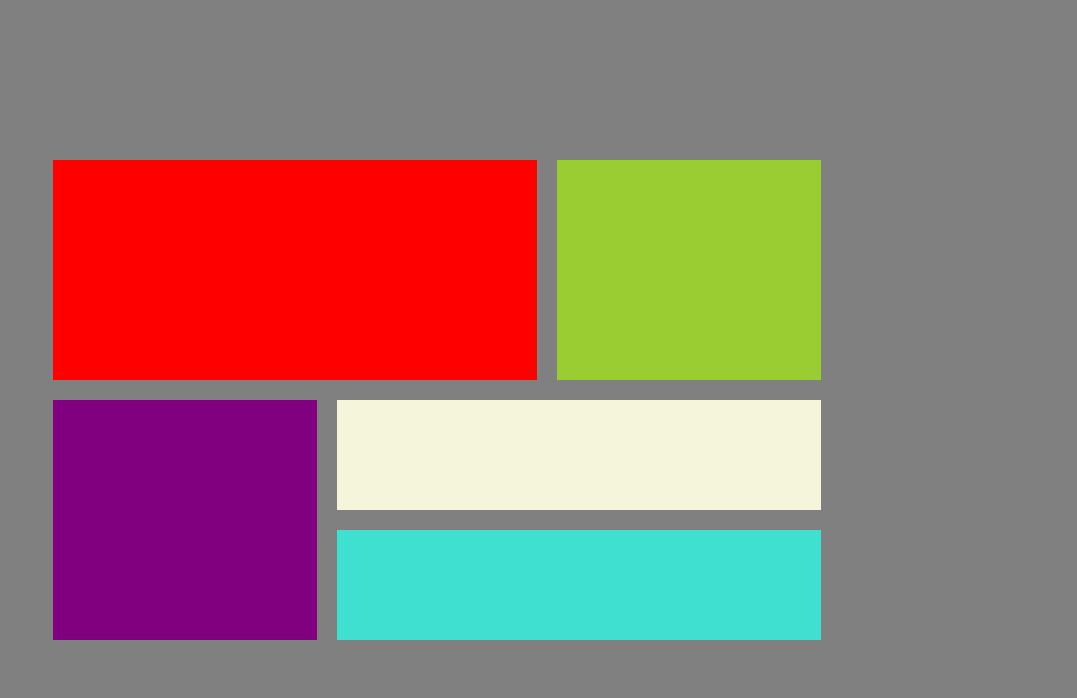
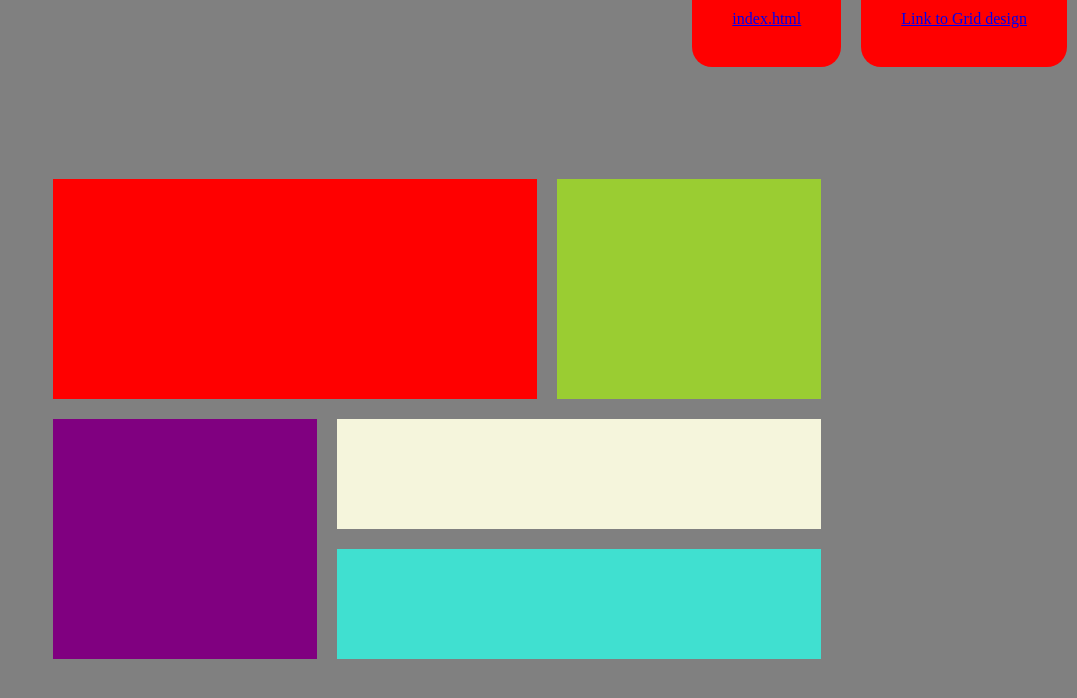
Before and after one commit to sossesam/CSS-Flexbox-and-Grid-Layout, a plain HTML site: page grid.html in a window 1280 px wide. Shown: the whole page, without its empty margins (203-1280 px from the left). Drawn offline with Linux system fonts and the light colour scheme.

Commit message:
addes link

```diff
--- a/grid.css
+++ b/grid.css
@@ -6,6 +6,7 @@ body{
     background-color: grey;
     height: 100vh;
     display: flex;
+    flex-direction: column;
 
 }
 #grid_container{
@@ -46,3 +47,12 @@ div{
     background-color: turquoise;
     grid-area: grid5;
 }
+#nav{
+    float: right;
+    padding: 10px;
+}
+a{
+    padding: 40px;
+    border-radius: 20px;
+    background-color: red;
+}
--- a/grid.html
+++ b/grid.html
@@ -9,6 +9,10 @@
 </head>
 
 <body>
+    <header>
+        <div id="nav"><a href="grid.html">Link to Grid design</a></div>
+        <div id="nav"><a href="index.html">index.html</a></div>
+    </header>
     <div id="grid_container">
         <div id="grid1"></div>
         <div id="grid2"></div>
--- a/style.css
+++ b/style.css
@@ -7,7 +7,7 @@
 #body{
     background-color: hsla(0, 0%, 100%, 0.75);;
     width: 100%;
-    height: 95vh;
+    height: 90vh;
     display: flex;
     justify-content: center;
     align-items: center;
@@ -62,6 +62,11 @@ button:hover{
    color: hsl(0, 0%, 95%);
    border: 2px solid hsl(0,0%, 95%, 1);
 }
+button:active{
+    background-color: hsla(0, 0%, 95%, 0);
+    color: hsl(0, 0%, 95%);
+    border: 2px solid hsl(0,0%, 95%, 1);
+ }
 p{
     font-family: 'Lexend Deca', sans-serif;
     font-weight: 400;
@@ -73,3 +78,8 @@ h1{
     float: right;
     padding: 10px;
 }
+a{
+    padding: 40px;
+    border-radius: 20px;
+    background-color: red;
+}
```
Also changed, not shown: index.html (+1 -0 lines).
